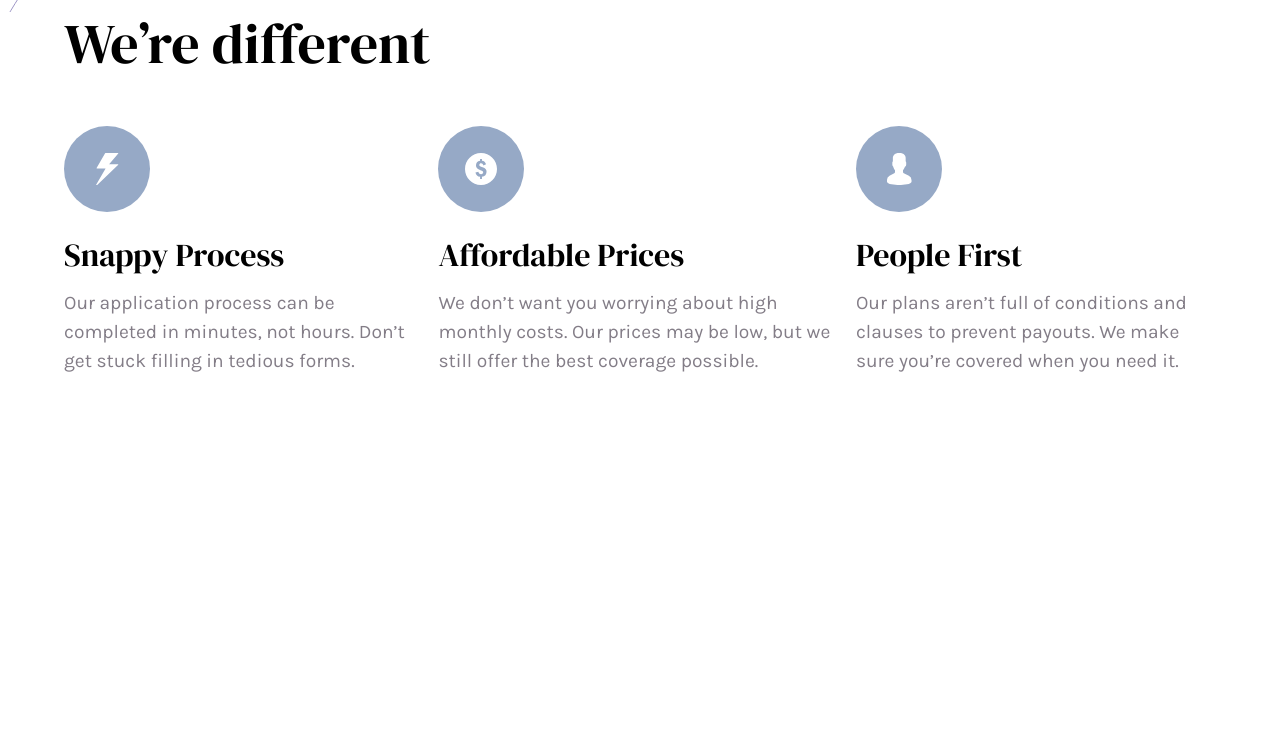
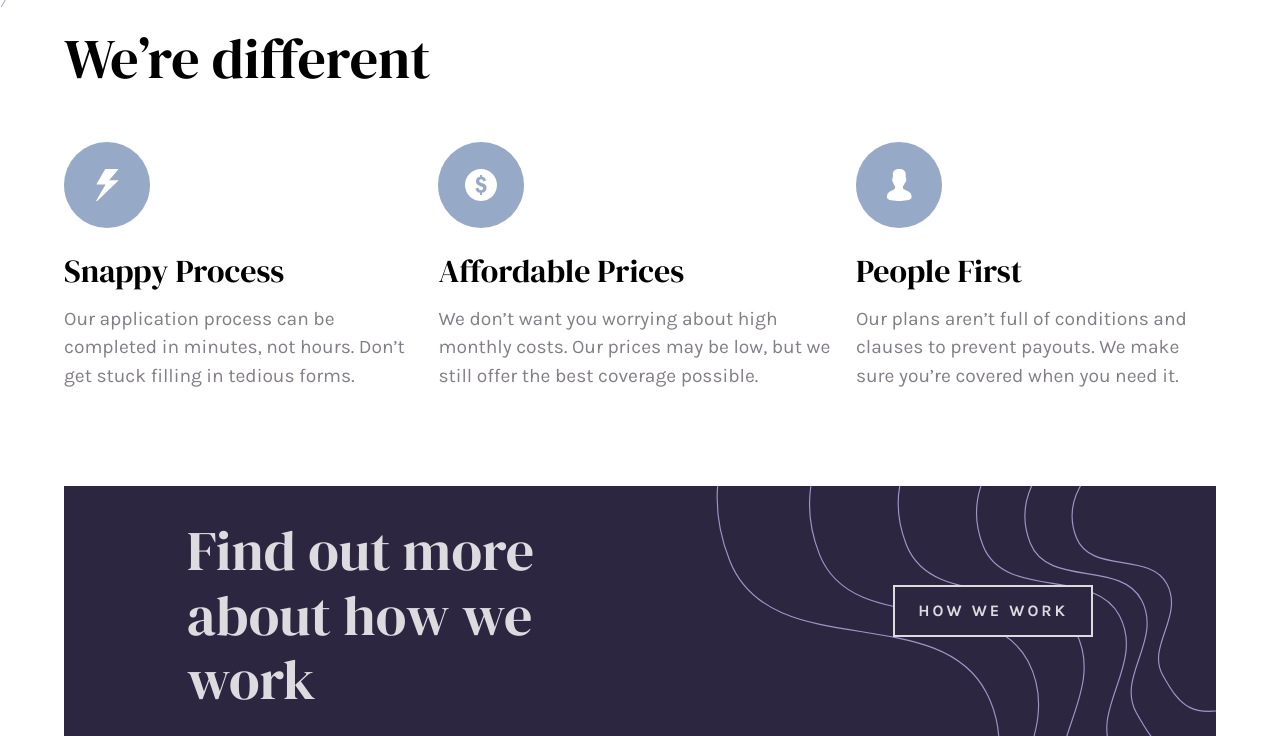
Before and after one commit to isaacnovaes/insure-landing-page-master, a plain HTML site: page index.html in a window 1280 px wide. Shown: the part 1076-1812 px from the top of the page. Before the commit the page ends 1547 px from the top, so only its background shows below. Drawn offline with Linux system fonts and the light colour scheme.

Commit message:
Update files. Only footer needs to be finished

```diff
--- a/index.html
+++ b/index.html
@@ -33,7 +33,7 @@
 						Get your life insurance coverage easier and faster. We blend our expertise and technology to help you find
 						the plan that’s right for you. Ensure you and your loved ones are protected.
 					</p>
-					<button type="button">View plans</button>
+					<a href="#">View plans</a>
 				</section>
 			</div>
 		</div>
@@ -61,8 +61,11 @@
 				</p>
 			</div>
 		</div>
-		<!--          Find out more about how we
-		work How we work Our company How we work Why Insure? View plans Reviews Help me FAQ Terms of use Privacy policy
+		<div class="third-block">
+			<h1>Find out more about how we work</h1>
+			<a href="#">How we work</a>
+		</div>
+		<!-- Our company How we work Why Insure? View plans Reviews Help me FAQ Terms of use Privacy policy
 		Cookies Contact Sales Support Live chat Others Careers Press Licenses -->
 		<script src="app.js"></script>
 	</body>
--- a/stylesheets/layout/_layout.scss
+++ b/stylesheets/layout/_layout.scss
@@ -175,14 +175,16 @@ div.first-block-container {
 			text-align: center;
 			line-height: 1.8;
 		}
-		button {
+		a {
 			display: block;
 			margin: 25px auto;
+			width: 200px;
 			padding: 15px 30px;
 			color: $white;
 			text-transform: uppercase;
 			font-family: $font-family-body;
 			font-size: 1rem;
+			text-align: center;
 			font-weight: 700;
 			letter-spacing: 3px;
 			background-color: $dark-violet;
@@ -252,3 +254,61 @@ div.second-block {
 		}
 	}
 }
+
+div.third-block {
+	@include mobile-container;
+	max-width: 1400px;
+	height: 370px;
+	background-color: $dark-violet;
+	padding-bottom: 50px;
+	display: flex;
+	flex-direction: column;
+	justify-content: space-evenly;
+	align-items: center;
+	position: relative;
+	overflow: hidden;
+
+	&::before {
+		content: " ";
+		display: block;
+		width: 200px;
+		height: 360.23px;
+		background: url(../../images/bg-pattern-how-we-work-mobile.svg) no-repeat;
+		background-size: cover;
+		position: absolute;
+		right: 0;
+		top: 0;
+		z-index: 0;
+	}
+
+	h1 {
+		color: $white;
+		font-family: $font-family-heading;
+		font-size: 3rem;
+		font-weight: 400;
+		text-align: center;
+		margin: 30px 0 20px;
+	}
+	a {
+		display: block;
+		margin: 25px 0 10px;
+		width: 200px;
+		padding: 15px 5px;
+		color: $white;
+		text-transform: uppercase;
+		font-family: $font-family-body;
+		font-size: 1rem;
+		text-align: center;
+		font-weight: 700;
+		letter-spacing: 3px;
+		background-color: $dark-violet;
+		border: 2px solid $white;
+		transition: 0.3s ease-in;
+
+		&:hover {
+			background-color: $white;
+			color: $dark-violet;
+			cursor: pointer;
+		}
+	}
+}
--- a/stylesheets/layout/_responsive.scss
+++ b/stylesheets/layout/_responsive.scss
@@ -34,14 +34,31 @@
 		}
 	}
 	div.first-block {
-		background-color: $dark-violet;
+		background: url(../../images/bg.svg) no-repeat;
+		background-size: cover;
 		background-clip: content-box;
+		overflow: hidden;
+		height: 1000px;
 		position: relative;
-		overflow: hidden;
-		padding: 0;
-		padding-bottom: 180px;
+		padding-bottom: 350px;
+		margin-bottom: 0px;
+
+		&::before {
+			content: " ";
+			display: block;
+			width: 210px;
+			height: 500px;
+			background: url(../../images/bg-pattern-intro-left-desktop.svg) no-repeat;
+			background-size: auto;
+			position: absolute;
+			left: 0;
+			bottom: 20px;
+			z-index: 5;
+		}
+
 		div.first-block-container {
 			@include mobile-container;
+			background: transparent;
 			max-width: 1400px;
 			position: static;
 			z-index: 0;
@@ -50,21 +67,14 @@
 			align-items: flex-start;
 			padding-bottom: 250px;
 
-			&:before {
-				width: 210px;
-				height: 500px;
-				background: url(../../images/bg-pattern-intro-left-desktop.svg) no-repeat;
-				background-size: auto;
-				position: absolute;
-				left: 0;
-				bottom: 0;
-				z-index: 5;
+			&::before {
+				content: none;
 			}
+
 			&::after {
 				width: 450px;
 				height: 600px;
 				background: url(../../images/bg-pattern-intro-right-desktop.svg) no-repeat;
-				background-size: auto;
 				position: absolute;
 				top: -70px;
 				right: -20px;
@@ -124,7 +134,7 @@
 					text-align: left; //changed
 					line-height: 1.6;
 				}
-				button {
+				a {
 					display: block;
 					margin: 25px 0; //changed
 					padding: 15px 30px;
@@ -185,4 +195,33 @@
 			}
 		}
 	}
+
+	div.third-block {
+		flex-direction: row;
+		justify-content: space-around;
+		padding: 50px 0;
+		height: 250px;
+
+		&::before {
+			width: 500px;
+			height: 287.36px;
+			background: url(../../images/bg-pattern-how-we-work-desktop.svg) no-repeat;
+			background-size: cover;
+			bottom: 0;
+			right: 0;
+			z-index: 0;
+		}
+
+		h1 {
+			z-index: -0;
+			flex-basis: 40%;
+			margin: 2;
+			text-align: left;
+			font-size: 3.5rem;
+		}
+		a {
+			z-index: 2;
+			margin: 0;
+		}
+	}
 }
```
Also changed, not shown: images/bg.svg (added), stylesheets/main.css.
